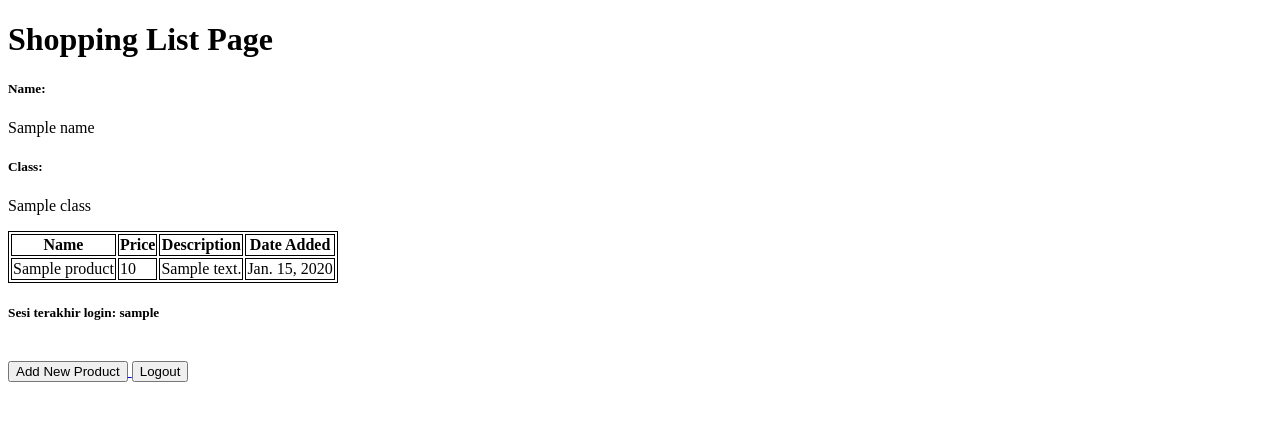
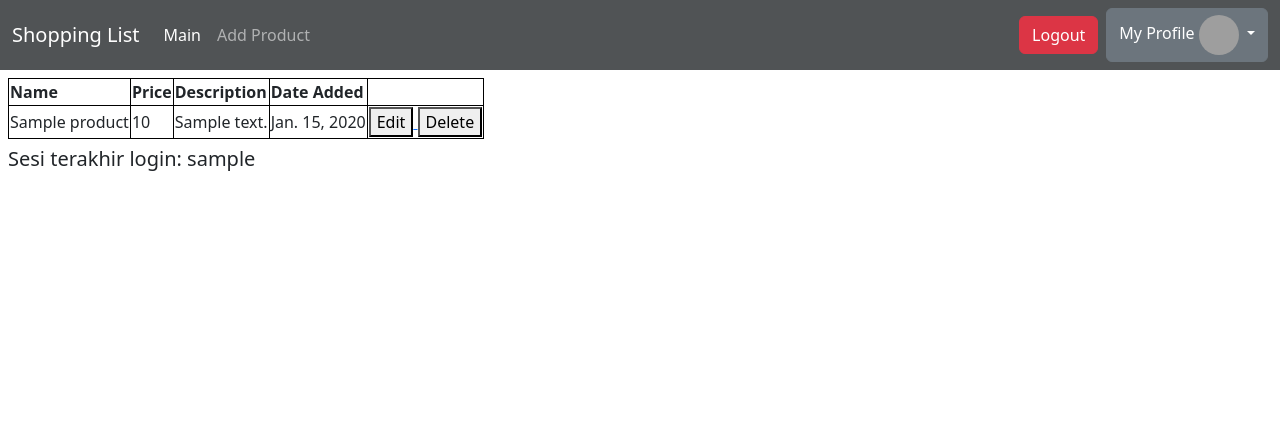
Before and after one commit to dimashn04/shopping-list, a Django app: template main/templates/main.html in a window 1280 px wide. Shown: the top 421 px of the page. Run offline with Django 4.2, Linux system fonts and the light colour scheme; tables that the repository leaves empty hold one stand-in row (values such as "Sample post"); the template is opened without the code that fills it: values that come from a table or form of the project are taken from there, most other values are stand-ins (such as "Sample title", 1, 10 or a date in 2020); grey boxes are pictures that could not be loaded.

Commit message:
Done tutorial 4\

```diff
--- a/main/templates/main.html
+++ b/main/templates/main.html
@@ -7,15 +7,37 @@
         }
     </style>
 
-    <h1>Shopping List Page</h1>
+    <nav class="navbar navbar-expand-lg navbar-dark" style="background-color: #505355;">
+        <div class="container-fluid">
+        <a class="navbar-brand" href="#">Shopping List</a>
+        <button class="navbar-toggler" type="button" data-bs-toggle="collapse" data-bs-target="#navbarSupportedContent" aria-controls="navbarSupportedContent" aria-expanded="false" aria-label="Toggle navigation">
+            <span class="navbar-toggler-icon"></span>
+        </button>
+        <div class="collapse navbar-collapse" id="navbarSupportedContent">
+            <ul class="navbar-nav me-auto mb-2 mb-lg-0">
+            <li class="nav-item">
+                <a class="nav-link active" aria-current="page" href="#">Main</a>
+            </li>
+            <li class="nav-item">
+                <a class="nav-link" href="#">Add Product</a>
+            </li>
+            </ul>
+            <a class="btn btn-danger mx-2" href="{% url 'main:logout' %}">Logout</a>
+            <div class="dropdown">
+                <a class="btn btn-secondary dropdown-toggle" type="button" data-bs-toggle="dropdown" aria-expanded="false">
+                    My Profile
+                    <img src="https://pbs.twimg.com/profile_images/1636816782940880912/NrlYGwFb_400x400.jpg" width="40" height="40" class="rounded-circle">
+                </a>
+                <ul class="dropdown-menu">
+                  <li><a class="dropdown-item" href="#">Name: {{ name }}</a></li>
+                  <li><a class="dropdown-item" href="#">Class: {{ class }}</a></li>
+                </ul>
+              </div>
+        </div>
+        </div>
+    </nav>
 
-    <h5>Name:</h5>
-    <p>{{name}}</p>
-
-    <h5>Class:</h5>
-    <p>{{class}}</p>
-
-    <table>
+    <table class="mx-2 my-2">
         <tr>
             <th>Name</th>
             <th>Price</th>
@@ -31,23 +53,23 @@
                 <td>{{product.price}}</td>
                 <td>{{product.description}}</td>
                 <td>{{product.date_added}}</td>
+                <td>
+                    <a href="{% url 'main:edit_product' product.pk %}">
+                        <button>
+                            Edit
+                        </button>
+                    </a>
+                    <a href="{% url 'main:delete_product' product.pk %}">
+                        <button>
+                            Delete
+                        </button>
+                    </a>
+                </td>
             </tr>
         {% endfor %}
     </table>
 
-    <h5>Sesi terakhir login: {{ last_login }}</h5>
+    <h5 class="mx-2 my-2">Sesi terakhir login: {{ last_login }}</h5>
 
     <br />
-
-    <a href="{% url 'main:create_product' %}">
-        <button>
-            Add New Product
-        </button>
-    </a>
-
-    <a href="{% url 'main:logout' %}">
-        <button>
-            Logout
-        </button>
-    </a>
 {% endblock content %}
--- a/main/urls.py
+++ b/main/urls.py
@@ -1,5 +1,5 @@
 from django.urls import path
-from main.views import show_main, create_product, show_xml, show_json, show_xml_by_id, show_json_by_id, register, login_user, logout_user
+from main.views import show_main, create_product, show_xml, show_json, show_xml_by_id, show_json_by_id, register, login_user, logout_user, edit_product, delete_product
 
 app_name = "main"
 
@@ -13,4 +13,6 @@ urlpatterns = [
     path('register/', register, name='register'),
     path('login/', login_user, name='login'),
     path('logout/', logout_user, name='logout'),
+    path('edit-product/<int:id>', edit_product, name='edit_product'),
+    path('delete/<int:id>', delete_product, name='delete_product'),
 ]
--- a/templates/base.html
+++ b/templates/base.html
@@ -2,13 +2,14 @@
 <!DOCTYPE html>
 <html lang="en">
     <head>
+        {% block meta %}
         <meta charset="UTF-8" />
-        <meta
-            name="viewport"
-            content="width=device-width, initial-scale=1.0"
-        />
-        {% block meta %}
+        <meta name="viewport" content="width=device-width, initial-scale=1">
         {% endblock meta %}
+        <link href="https://cdn.jsdelivr.net/npm/bootstrap@5.3.2/dist/css/bootstrap.min.css" rel="stylesheet" integrity="sha384-T3c6CoIi6uLrA9TneNEoa7RxnatzjcDSCmG1MXxSR1GAsXEV/Dwwykc2MPK8M2HN" crossorigin="anonymous">
+        <script src="https://code.jquery.com/jquery-3.6.0.min.js" integrity="sha384-KyZXEAg3QhqLMpG8r+J4jsl5c9zdLKaUk5Ae5f5b1bw6AUn5f5v8FZJoMxm6f5cH1" crossorigin="anonymous"></script>
+        <script src="https://cdn.jsdelivr.net/npm/@popperjs/core@2.11.8/dist/umd/popper.min.js" integrity="sha384-I7E8VVD/ismYTF4hNIPjVp/Zjvgyol6VFvRkX/vR+Vc4jQkC+hVqc2pM8ODewa9r" crossorigin="anonymous"></script>
+        <script src="https://cdn.jsdelivr.net/npm/bootstrap@5.3.2/dist/js/bootstrap.min.js" integrity="sha384-BBtl+eGJRgqQAUMxJ7pMwbEyER4l1g+O15P+16Ep7Q9Q+zqX6gSbd85u4mG4QzX+" crossorigin="anonymous"></script>
     </head>
 
     <body>
```
Also changed, not shown: main/templates/edit_product.html (added, +22 -0 lines), main/views.py (+23 -0 lines).
